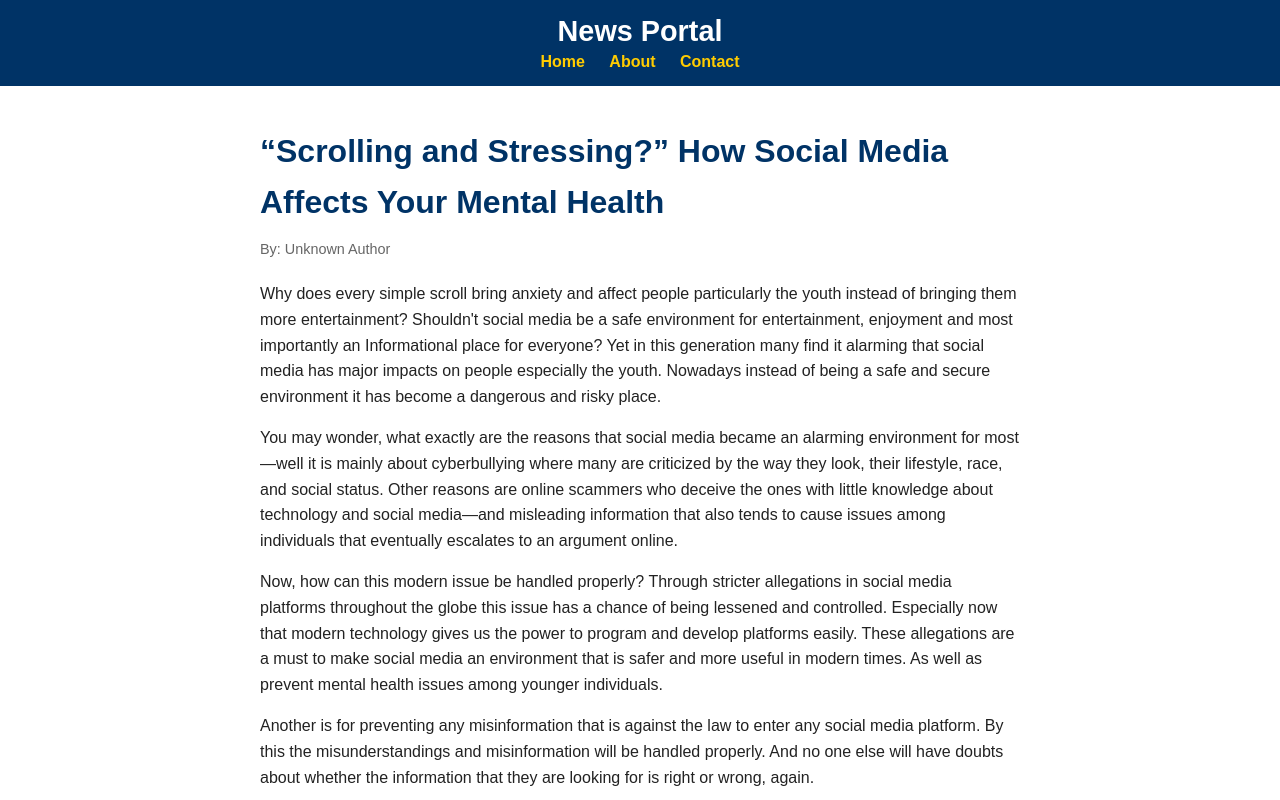
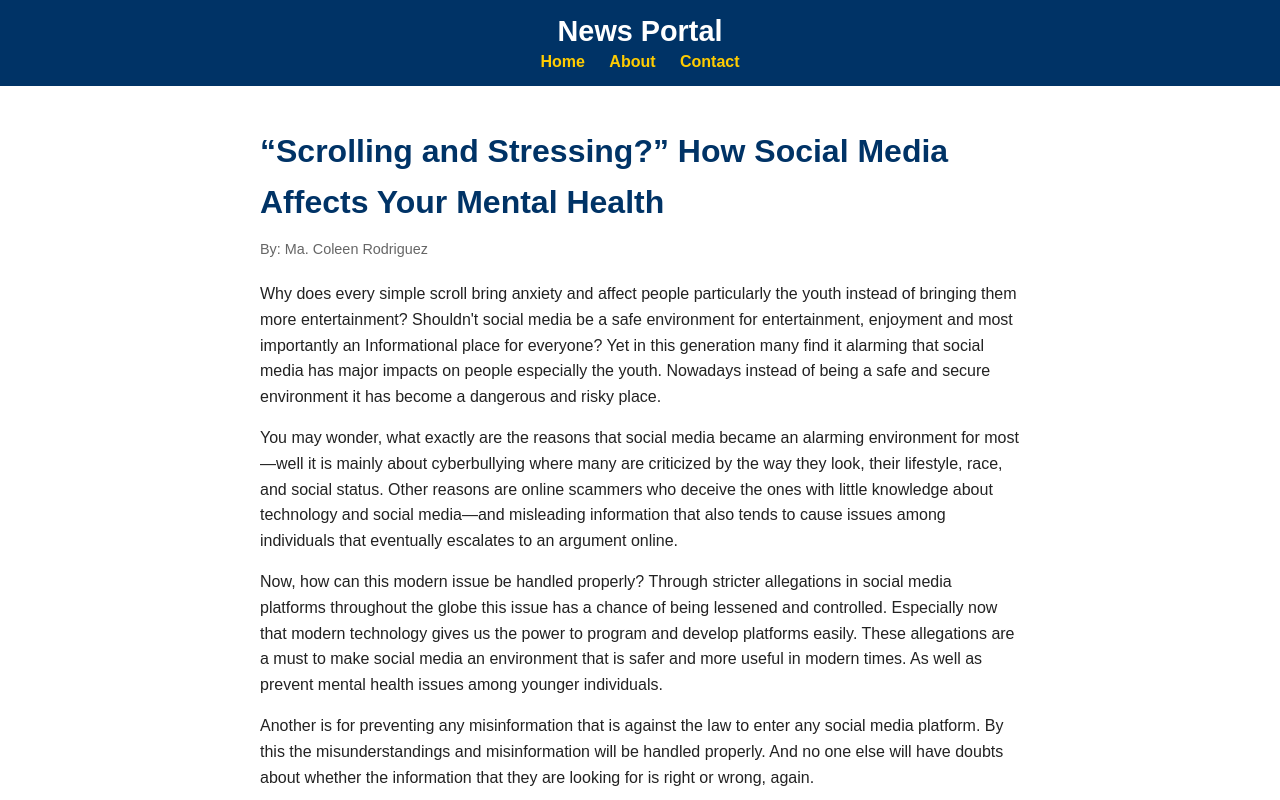
Before and after one commit to Landing749/News-AA, a plain HTML site: page articles/scrolling-social-media.html in a window 1280 px wide. Shown: the top 800 px of the page. Drawn offline with Linux system fonts and the light colour scheme; files that its build step writes are made by us from their sources.

Commit message:
Update scrolling-social-media.html

```diff
--- a/articles/scrolling-social-media.html
+++ b/articles/scrolling-social-media.html
@@ -18,7 +18,7 @@
 
   <main class="article-full">
     <h1>“Scrolling and Stressing?” How Social Media Affects Your Mental Health</h1>
-    <p class="author">By: Unknown Author</p>
+    <p class="author">By: Ma. Coleen Rodriguez</p>
 
     <p>Why does every simple scroll bring anxiety and affect people particularly the youth instead of bringing them more entertainment? Shouldn't social media be a safe environment for entertainment, enjoyment and most importantly an Informational place for everyone? Yet in this generation many find it alarming that social media has major impacts on people especially the youth. Nowadays instead of being a safe and secure environment it has become a dangerous and risky place.</p>
 
```
